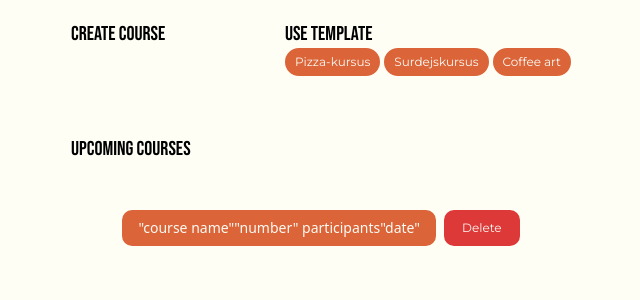
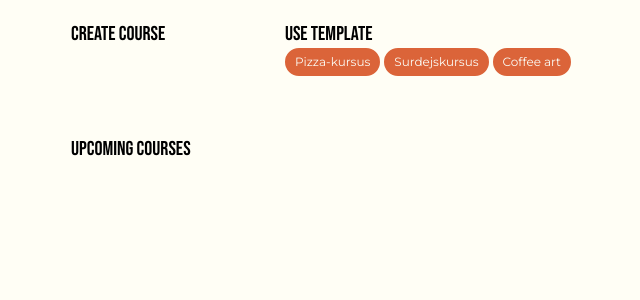
Before and after one commit to Nico-Harms/advanced-web-development, a React app: page /admincourse in a window 1280 px wide. Shown: the top 300 px of the page, without its empty margins (319-959 px from the left). Built offline with nearby package versions, Linux system fonts and the light colour scheme; the HTML template or start-up script is replaced by a standard one.

Commit message:
admincoursepage

```diff
--- a/src/components/interactions/DeleteCourse.jsx
+++ b/src/components/interactions/DeleteCourse.jsx
@@ -3,7 +3,7 @@ import GenBtn from "./GenBtn";
 export default function DeleteCourse() {
   return (
     <div className="flex items-center gap-2">
-        <div className=" bg-prime-orange flex flex-col rounded-[10px] px-4 py-2 sm:flex-row">
+        <div className=" bg-prime-orange flex flex-col rounded-[10px] px-4 py-2 lg:flex-row">
             <p className="text-sm text-off-white">"course name"</p>
             <p className="text-sm text-off-white">"number" participants</p>
             <p className="text-sm text-off-white">"date"</p>
--- a/src/components/interactions/GenBtn.jsx
+++ b/src/components/interactions/GenBtn.jsx
@@ -8,7 +8,7 @@ export default function GenBtn(props) {
         } else if (props.btnType === "tertiaryBtn") {
             return "bg-prime-orange font-mont text-xs text-off-white border-prime-orange border-2 py-1 px-2 rounded-full hover:bg-off-white hover:text-prime-orange";
         }else if (props.btnType === "cancelBtn") {
-            return "bg-cancel-red font-mont text-xs text-off-white border-cancel-red border-2 px-4 py-2 rounded-[10px] h-[76px] hover:bg-off-white hover:text-cancel-red sm:h-auto";
+            return "bg-cancel-red font-mont text-xs text-off-white border-cancel-red border-2 px-4 py-2 rounded-[10px] h-[76px] hover:bg-off-white hover:text-cancel-red lg:h-auto";
         }
     }
 
--- a/src/pages/adminpages/AdminCoursePage.jsx
+++ b/src/pages/adminpages/AdminCoursePage.jsx
@@ -8,6 +8,7 @@ import DeleteCourse from '../../components/interactions/DeleteCourse';
 export default function AdminCoursePage() {
   const [checked, setChecked] = useState(false);
   const [formVisible, setFormVisible] = useState(false);
+  const [upcomingCoursesVisible, setUpcomingCoursesVisible] = useState(false);
 
   const handleChange = nextChecked => {
     setChecked(nextChecked);
@@ -16,6 +17,10 @@ export default function AdminCoursePage() {
 
   const toggleFormVisibility = () => {
     setFormVisible(!formVisible);
+  };
+
+  const toggleUpcomingCoursesVisibility = () => {
+    setUpcomingCoursesVisible(!upcomingCoursesVisible);
   };
 
   return (
@@ -69,9 +74,9 @@ export default function AdminCoursePage() {
       </section>
       <section className='flex items-center flex-col py-[20px]'>
         <div className='flex justify-between w-[300px] gap-16 lg:min-h-[75px] lg:w-[500px]'>
-          <h3 className='font-bebas text-xl'>Upcoming courses</h3>
+          <h3 onClick={toggleUpcomingCoursesVisibility} className='font-bebas text-xl'>Upcoming courses</h3>
         </div>
-        <div>
+        <div className={`transition-all duration-500 ease-in-out overflow-hidden ${upcomingCoursesVisible ? 'max-h-[1210px]' : 'max-h-0'}`}>
           <DeleteCourse />
         </div>
       </section>
```
